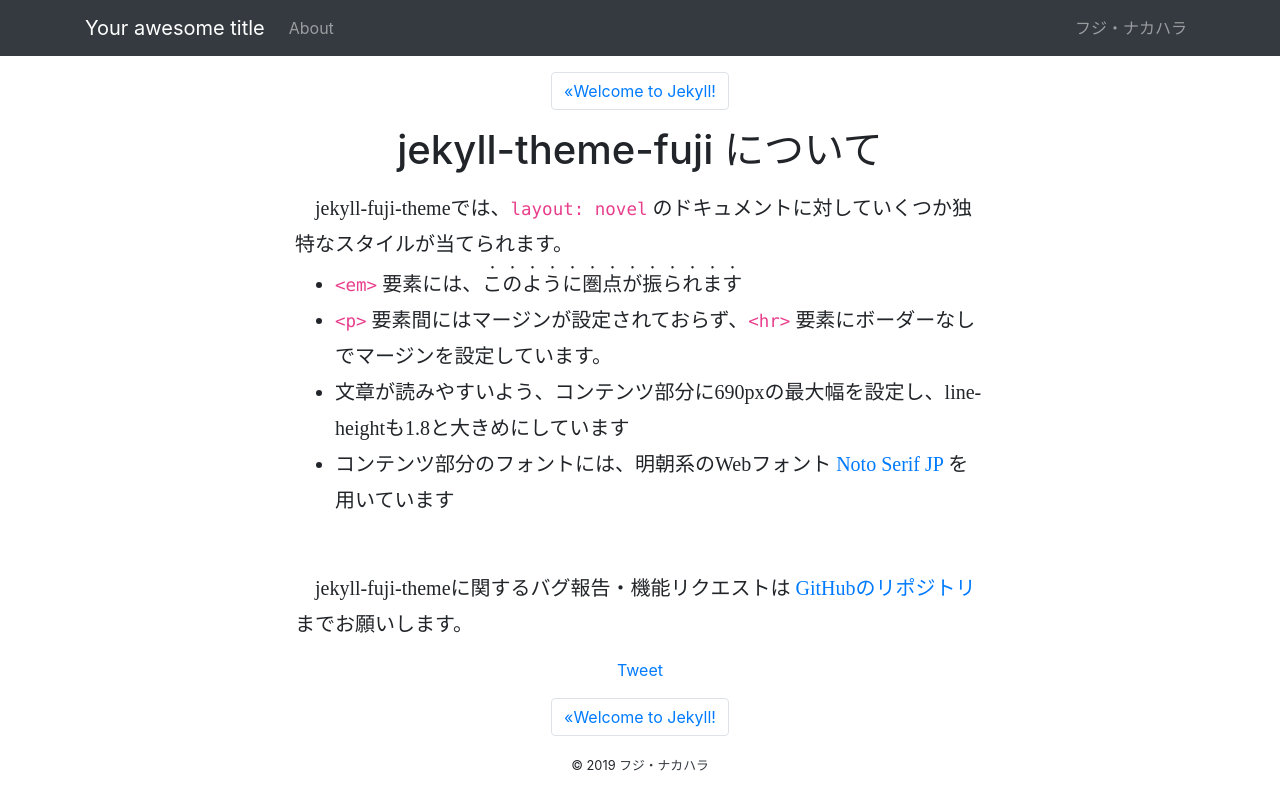
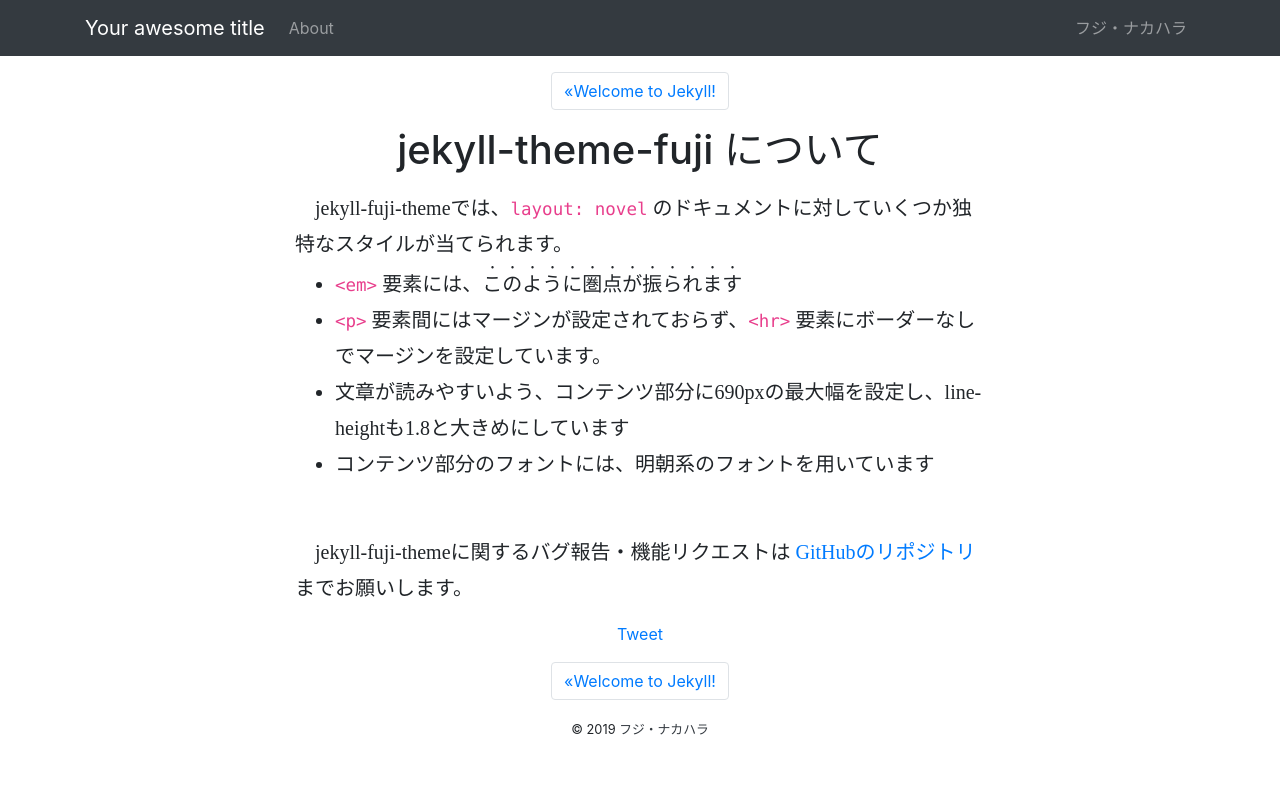
Before and after one commit to fuji-nakahara/jekyll-theme-fuji, a Jekyll site: the page built from _posts/2019-01-06-about-jekyll-theme-fuji.md, in a window 1280 px wide. Shown: the top 810 px of the page. Built offline with Jekyll 4.4.1, drawn with Linux system fonts in a browser that asks for light colours; comment, search, counter and statistics services are not loaded.

Commit message:
Update font-family
Resolve #12

```diff
--- a/_posts/2019-01-06-about-jekyll-theme-fuji.md
+++ b/_posts/2019-01-06-about-jekyll-theme-fuji.md
@@ -8,7 +8,7 @@
 - `<em>` 要素には、*このように圏点が振られます*
 - `<p>` 要素間にはマージンが設定されておらず、`<hr>` 要素にボーダーなしでマージンを設定しています。
 - 文章が読みやすいよう、コンテンツ部分に690pxの最大幅を設定し、line-heightも1.8と大きめにしています
-- コンテンツ部分のフォントには、明朝系のWebフォント [Noto Serif JP](https://fonts.google.com/specimen/Noto+Serif+JP) を用いています
+- コンテンツ部分のフォントには、明朝系のフォントを用いています
 
 ---
 
--- a/_sass/jekyll-theme-fuji.scss
+++ b/_sass/jekyll-theme-fuji.scss
@@ -15,7 +15,7 @@
 .novel {
   max-width: 690px;
   margin: 0 auto;
-  font-family: 'Noto Serif JP', serif;
+  font-family: 游明朝, YuMincho, "ヒラギノ明朝 Pr6N", "Hiragino Mincho Pr6N", "ヒラギノ明朝 ProN", "Hiragino Mincho ProN", "ヒラギノ明朝 StdN", "Hiragino Mincho StdN", HiraMinProN-W3, "Noto Serif JP", serif;
   line-height: $line-height;
 
   h1, h2, h3, h4, h5, h6 {
```
